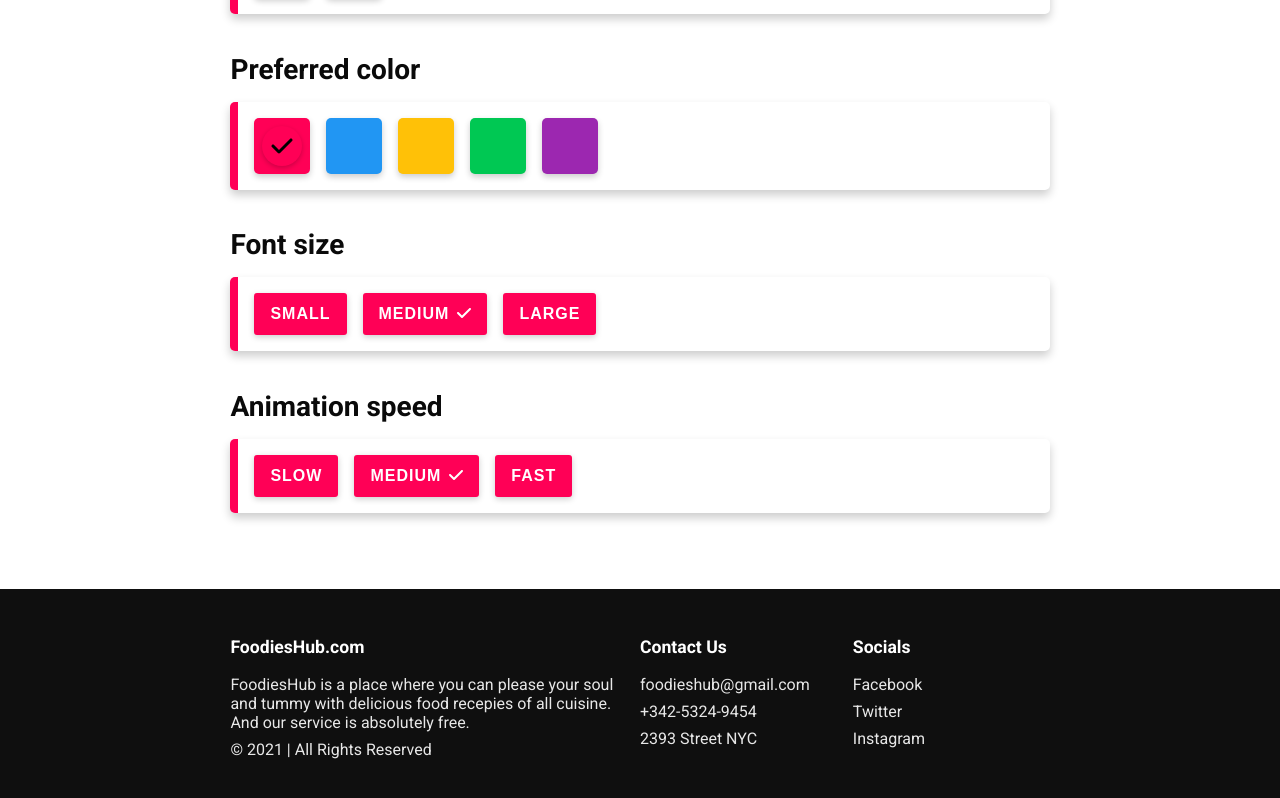
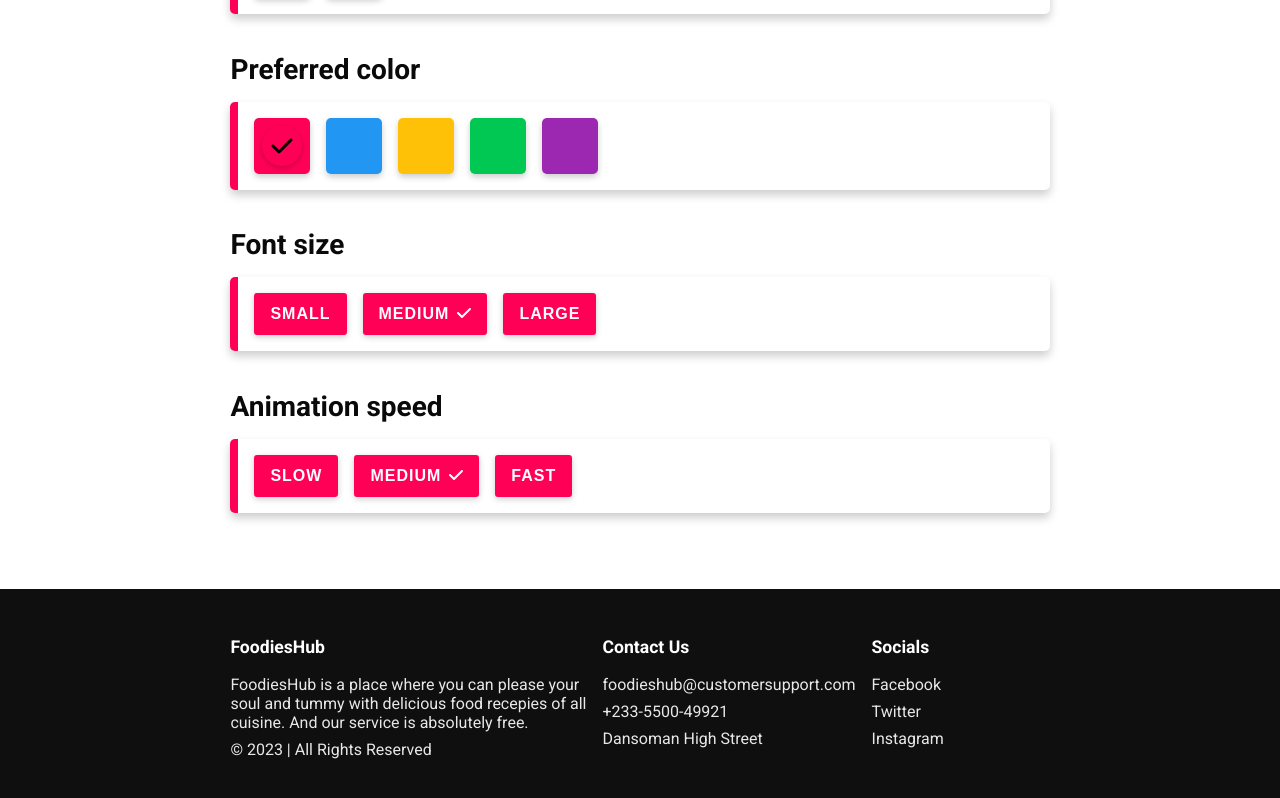
Before and after one commit to philipObiri/recipe-project-frontend-, a React (Vite) app: page /settings in a window 1280 px wide. Shown: the part 216-1014 px from the top of the page. Built offline with nearby package versions, Linux system fonts and the light colour scheme.

Commit message:
task: Fixed Typo Errors in Footer

```diff
--- a/src/components/Footer.jsx
+++ b/src/components/Footer.jsx
@@ -2,15 +2,15 @@ export default function Footer(){
     return (
         <div className="footer container">
             <div className="footer-section">
-                <p className="title">FoodiesHub.com</p>
+                <p className="title">FoodiesHub</p>
                 <p>FoodiesHub is a place where you can please your soul and tummy with delicious food recepies of all cuisine. And our service is absolutely free.</p>
-                <p>&copy; 2021 | All Rights Reserved</p>
+                <p>&copy; 2023 | All Rights Reserved</p>
             </div>
             <div className="footer-section">
                 <p className="title">Contact Us</p>
-                <p>foodieshub@gmail.com</p>
-                <p>+342-5324-9454</p>
-                <p>2393 Street NYC</p>
+                <p>foodieshub@customersupport.com</p>
+                <p>+233-5500-49921</p>
+                <p>Dansoman High Street</p>
             </div>
             <div className="footer-section">
                 <p className="title">Socials</p>
```
